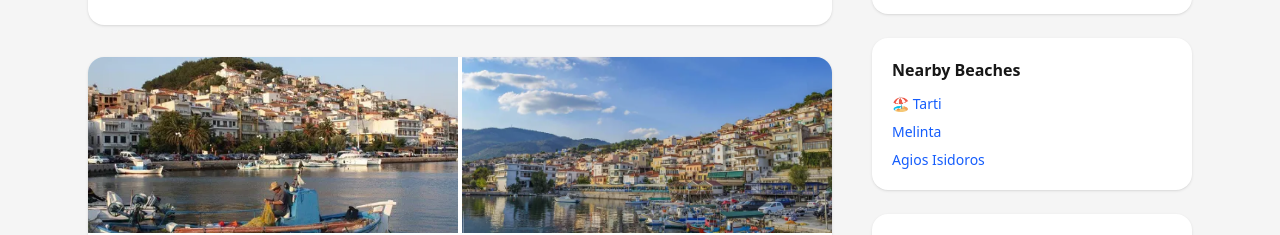
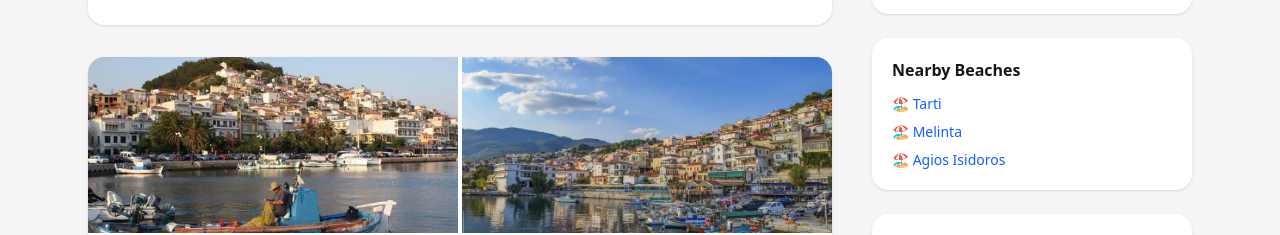
Before and after one commit to amamouridis06/lesvos-travel-guide, a Next.js app: page /villages/plomari in a window 1280 px wide. Shown: the part 1419-1654 px from the top of the page. Built offline with nearby package versions, Linux system fonts and the light colour scheme.

Commit message:
Update page.tsx

```diff
--- a/app/villages/plomari/page.tsx
+++ b/app/villages/plomari/page.tsx
@@ -148,11 +148,14 @@ export default function PlomariPage() {
                   </Link>
                 </li>
                 <li>
+                  🏖{" "}
                   <Link href="/beaches/melinta" className="text-blue-600 hover:underline">
+
                     Melinta
                   </Link>
                 </li>
                 <li>
+                  🏖{" "}
                   <Link href="/beaches/agios-isidoros" className="text-blue-600 hover:underline">
                     Agios Isidoros
                   </Link>
```
